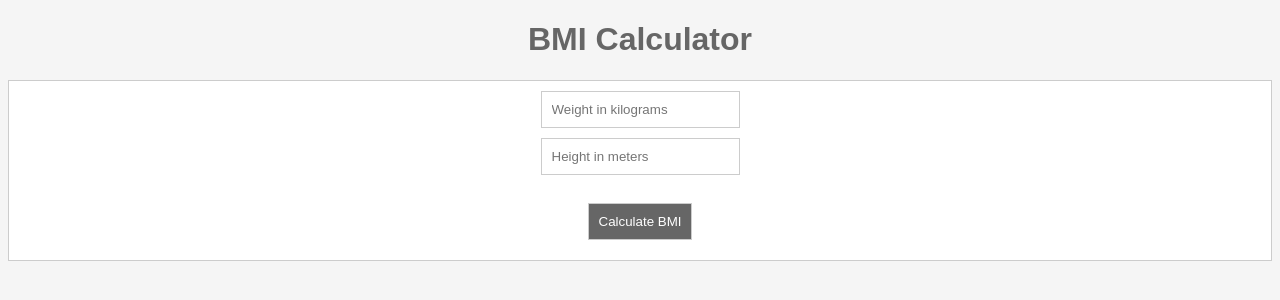
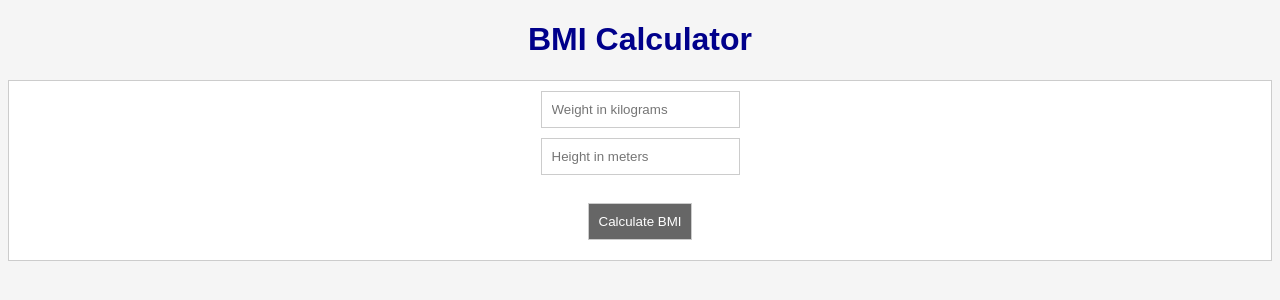
Before and after one commit to LasithRanahewa/BMI-Calculator, a website: page bmiCalculator.html in a window 1280 px wide. Drawn offline with Linux system fonts and the light colour scheme.

Commit message:
change styles

```diff
--- a/bmiCalculator.html
+++ b/bmiCalculator.html
@@ -13,7 +13,7 @@
 
         h1 {
             text-align: center;
-            color: #666;
+            color: darkblue;
         }
 
         form {
```
